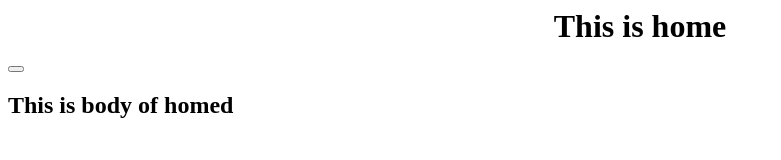
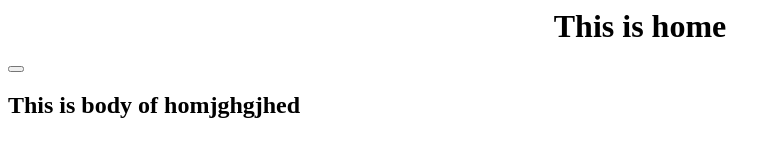
Before and after one commit to lakhvindersinghsaini/hello-world, a plain HTML site: page index.html in a window 1280 px wide. Shown: the whole page, without its empty margins (0-781 px from the left). Drawn offline with Linux system fonts and the light colour scheme.

Commit message:
lk is here

```diff
--- a/index.html
+++ b/index.html
@@ -5,6 +5,6 @@
 <body>
 <center><h1>This is home</h1></center>
 <button></button>
-<h2>This is body of homed</h2>
+<h2>This is body of homjghgjhed</h2>
 </body>
 </html>
```
